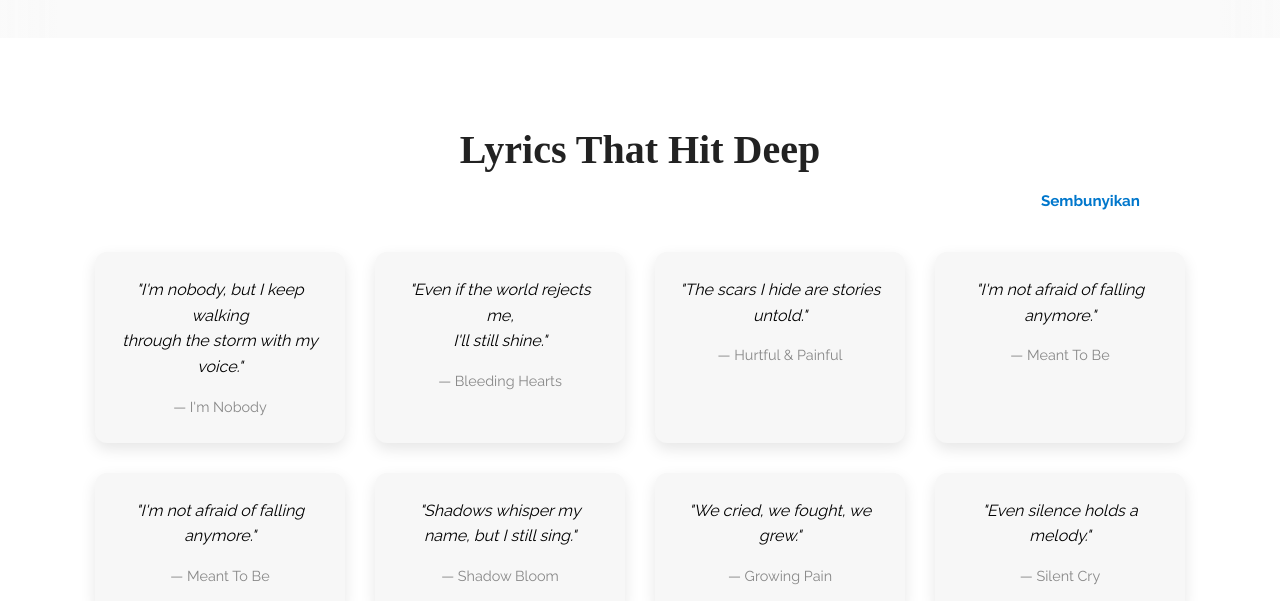
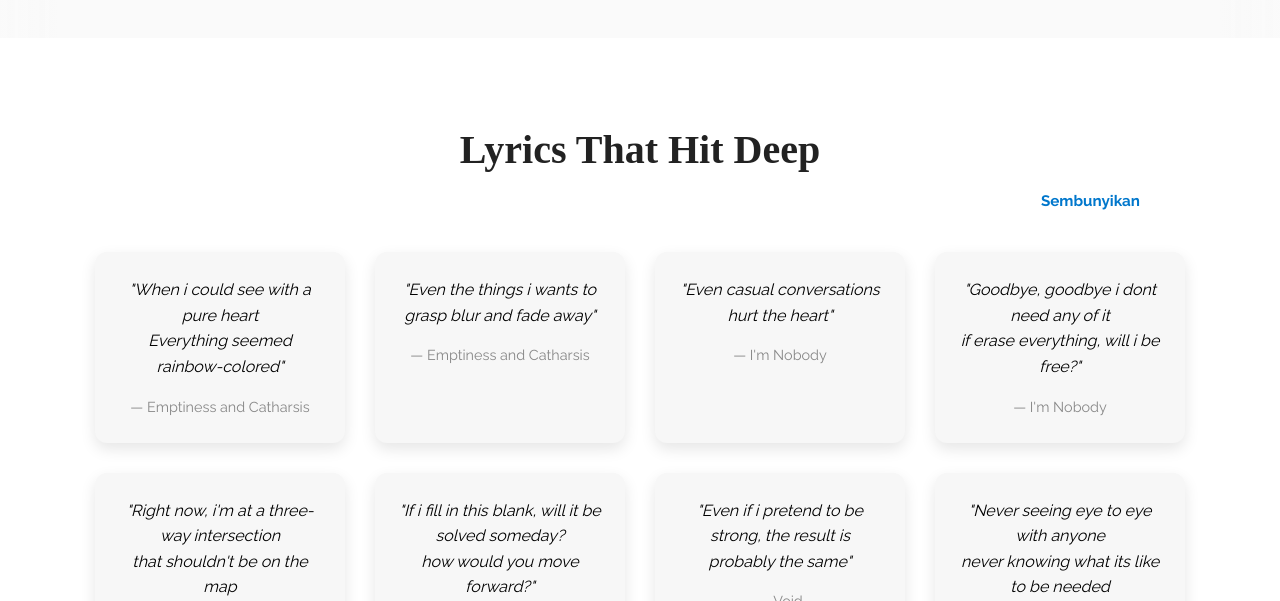
Before and after one commit to AbyanKazama/Girls-Band-Cry-FansPage, a plain HTML site: page index.html in a window 1280 px wide. Both pictures are taken after a click on the button "Tampilkan Semua". Shown: the part 3573-4174 px from the top of the page. Drawn offline with Linux system fonts and the light colour scheme; a web font is replaced by a local one.

Commit message:
DONE
done bang

```diff
--- a/index.html
+++ b/index.html
@@ -43,7 +43,9 @@
           <p>
             Hey you, let me tell you about them
             <br />
-            <span style="font-style: italic;">(Unofficial Fansite of anime 'Girls Band Cry')</span>
+            <span style="font-style: italic"
+              >(Unofficial Fansite of anime 'Girls Band Cry')</span
+            >
           </p>
           <a href="#members" class="cta-button">Explore Now</a>
         </div>
@@ -384,39 +386,72 @@
       <div class="lyrics-grid">
         <div class="lyric-box">
           <p>
-            "I'm nobody, but I keep walking<br />through the storm with my
-            voice."
+            "When i could see with a pure heart
+            <br />
+            Everything seemed rainbow-colored"
+          </p>
+          <span>— Emptiness and Catharsis</span>
+        </div>
+        <div class="lyric-box">
+          <p>"Even the things i wants to grasp blur and fade away"</p>
+          <span>— Emptiness and Catharsis</span>
+        </div>
+        <div class="lyric-box">
+          <p>"Even casual conversations hurt the heart"</p>
+          <span>— I'm Nobody</span>
+        </div>
+        <div class="lyric-box">
+          <p>
+            "Goodbye, goodbye i dont need any of it <br />
+            if erase everything, will i be free?"
           </p>
           <span>— I'm Nobody</span>
         </div>
         <div class="lyric-box">
-          <p>"Even if the world rejects me,<br />I'll still shine."</p>
-          <span>— Bleeding Hearts</span>
-        </div>
-        <div class="lyric-box">
-          <p>"The scars I hide are stories untold."</p>
-          <span>— Hurtful & Painful</span>
-        </div>
-        <div class="lyric-box">
-          <p>"I'm not afraid of falling anymore."</p>
-          <span>— Meant To Be</span>
-        </div>
-        <div class="lyric-box">
-          <p>"I'm not afraid of falling anymore."</p>
-          <span>— Meant To Be</span>
+          <p>
+            "Right now, i'm at a three-way intersection <br />
+            that shouldn't be on the map <br />
+            what should i rely on to move forward?"
+          </p>
+          <span>— Void</span>
         </div>
 
         <div class="lyric-box extra">
-          <p>"Shadows whisper my name, but I still sing."</p>
-          <span>— Shadow Bloom</span>
+          <p>
+            "If i fill in this blank, will it be solved someday? <br />
+            how would you move forward?"
+          </p>
+          <span>— Void</span>
         </div>
         <div class="lyric-box extra">
-          <p>"We cried, we fought, we grew."</p>
-          <span>— Growing Pain</span>
+          <p>
+            "Even if i pretend to be strong, the result is probably the same"
+          </p>
+          <span>— Void</span>
         </div>
         <div class="lyric-box extra">
-          <p>"Even silence holds a melody."</p>
-          <span>— Silent Cry</span>
+          <p>
+            "Never seeing eye to eye with anyone <br />
+            never knowing what its like to be needed <br />
+            i thought my existance wa futile"
+          </p>
+          <span>— Lonely fate to be destined</span>
+        </div>
+        <div class="lyric-box extra">
+          <p>
+            "I can soar, i can act, i can believe <br />
+            My scarred, cynical heart can heal <br />
+            i want to take a chance on this directionless fate, that's my logic, my logic"
+          </p>
+          <span>— Lonely fate to be destined</span>
+        </div>
+        <div class="lyric-box extra">
+          <p>
+            "I couldn't sit by even faced with conflict <br />
+            Rewrite morarlity with virulence <br />
+            The strength you once gave me is my logic, my logic"
+          </p>
+          <span>— Lonely fate to be destined</span>
         </div>
       </div>
     </section>
@@ -462,17 +497,23 @@
       </div>
     </section>
 
-  <footer id="contact">
+    <footer id="contact">
       <ul class="footer-menu">
-        <li><a href="https://www.instagram.com/variant_a_16/" target="_blank"
-          ><i class="fab fa-instagram"></i
-        ></a></li>
-        <li><a href="https://github.com/AbyanKazama" target="_blank"
-          ><i class="fab fa-github"></i
-        ></a></li>
-        <li><a href="https://www.instagram.com/vart_106/" target="_blank"
-          ><i class="fas fa-palette"></i
-        ></a></li>
+        <li>
+          <a href="https://www.instagram.com/variant_a_16/" target="_blank"
+            ><i class="fab fa-instagram"></i
+          ></a>
+        </li>
+        <li>
+          <a href="https://github.com/AbyanKazama" target="_blank"
+            ><i class="fab fa-github"></i
+          ></a>
+        </li>
+        <li>
+          <a href="https://www.instagram.com/vart_106/" target="_blank"
+            ><i class="fas fa-palette"></i
+          ></a>
+        </li>
       </ul>
       <p>&copy; Website Design by Variant(Abyan)</p>
     </footer>
```
